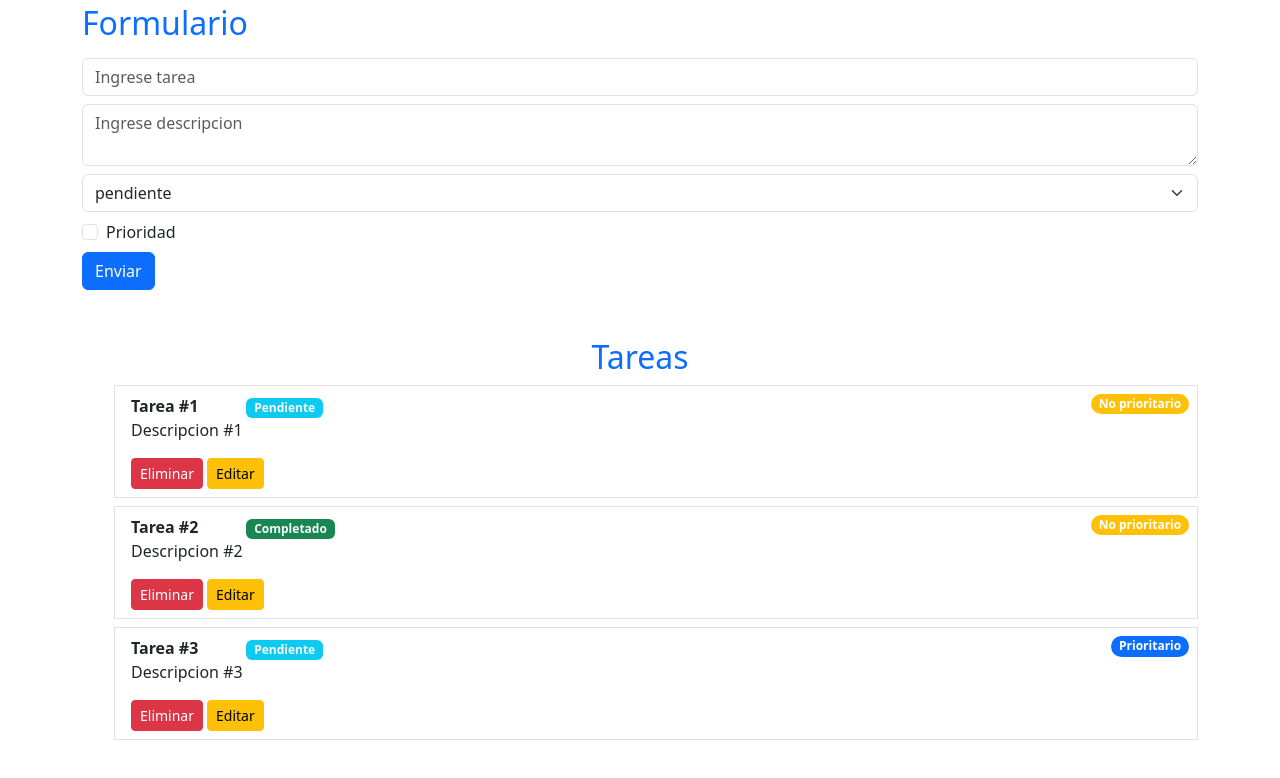
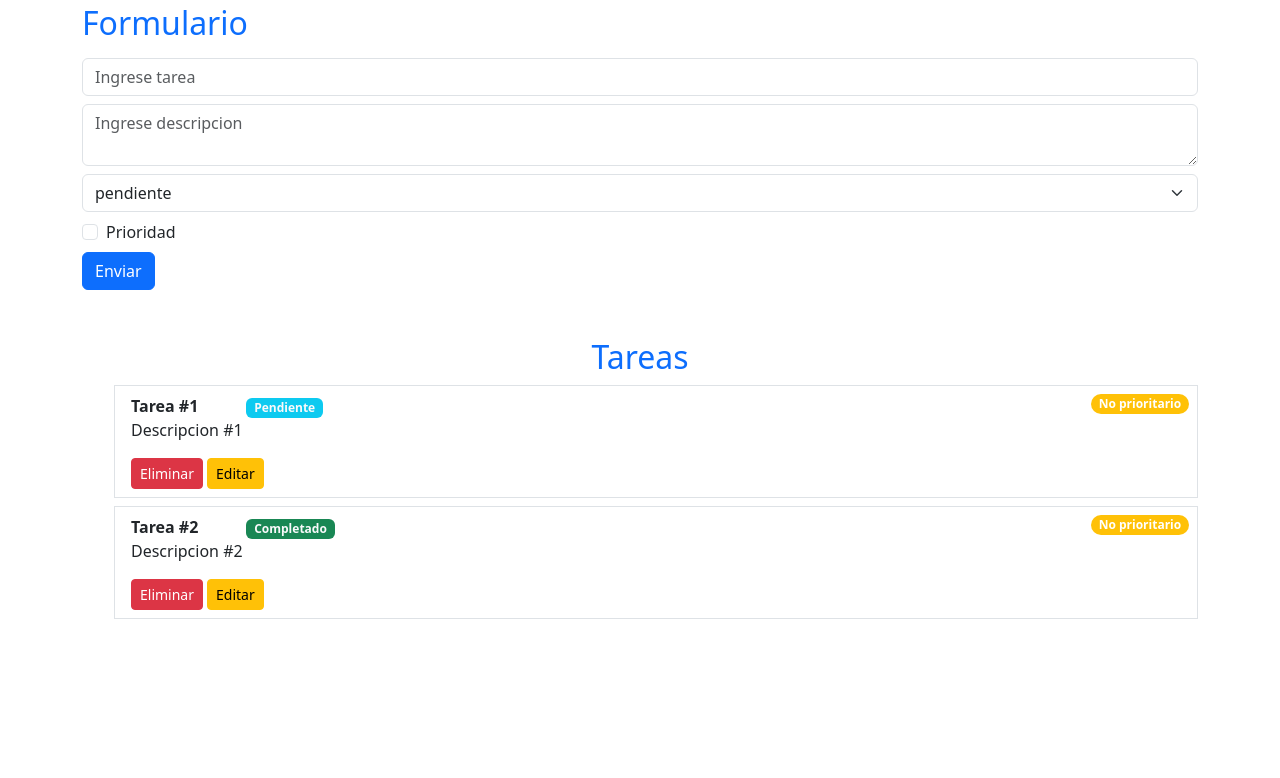
Before and after one commit to GRDevHub/gestorTareas, a React (Vite) app: page / in a window 1280 px wide. Shown: the top 778 px of the page. Built offline with nearby package versions, Linux system fonts and the light colour scheme.

Commit message:
Agregar funcionalidad para guardar en el localStorage con el hook useEffect()

```diff
--- a/src/App.jsx
+++ b/src/App.jsx
@@ -1,9 +1,12 @@
-import { useState } from "react"
+import { useEffect, useState } from "react"
 import Tareas from "./Components/Tareas";
 import Formulario from "./Components/Formulario";
 import Swal from 'sweetalert2';
 
-const tareasIniciales = [
+const tareasIniciales =
+    localStorage.getItem('tareas')
+        ? JSON.parse(localStorage.getItem('tareas'))
+        : [
             {
                 id: 1,
                 title: 'Tarea #1',
@@ -17,24 +20,24 @@ const tareasIniciales = [
                 description: 'Descripcion #2',
                 state: true,
                 priority: false,
-  },
-  {
-    id: 3,
-    title: 'Tarea #3',
-    description: 'Descripcion #3',
-    state: false,
-    priority: true,
-  },
-]
+            }
+        ];
 function App() {
     const [tareasArray, setTareasArray] = useState(tareasIniciales);
 
+    useEffect( () => {
+        // Guardar el arreglo al localStorage
+        localStorage.setItem('tareas', JSON.stringify(tareasArray));
+    },[tareasArray]);
+
+    // Agregar tarea
     const agregarTarea = nueva_tarea => {
         setTareasArray([...tareasArray, nueva_tarea]);
     }
 
+    // Eliminar tare
     const eliminarTarea = (id) => {
-  const tareas = tareasArray.filter( item => item.id !== id);
+        const tareas = tareasArray.filter(item => item.id !== id);
         setTareasArray(tareas);
         Swal.fire({
             position: "center",
@@ -45,9 +48,10 @@ const eliminarTarea = (id) => {
         });
     }
 
+    // Actualizar tarea
     const updateTarea = (id) => {
-  const tareaCambio = tareasArray.map( item => {
-    if(item.id === id){
+        const tareaCambio = tareasArray.map(item => {
+            if (item.id === id) {
                 item.state = !item.state;
             }
             return item;
@@ -59,8 +63,8 @@ const updateTarea = (id) => {
     return (
         <div className="container my-1">
             <h2 className="text-primary mb-3">Formulario</h2>
-      <Formulario agregarTarea={ agregarTarea } />
-      <Tareas tareasArray={tareasArray} eliminar={ eliminarTarea } actualizar={ updateTarea } />
+            <Formulario agregarTarea={agregarTarea} />
+            <Tareas tareasArray={tareasArray} eliminar={eliminarTarea} actualizar={updateTarea} />
         </div>
     )
 }
--- a/src/Components/CardTareas.jsx
+++ b/src/Components/CardTareas.jsx
@@ -1,7 +1,7 @@
 import PropTypes from 'prop-types';
 
 const CardTareas = ( { item, eliminar, actualizar } ) => {
-    const {title, description, state, priority, id} = item;
+    const { title, description, state, priority, id } = item;
 
     return (
         <li className='list-group-item d-flex justify-content-between align-items-start mt-2 border p-2'>
--- a/src/Components/Formulario.jsx
+++ b/src/Components/Formulario.jsx
@@ -13,7 +13,7 @@ const Formulario = ({ agregarTarea }) => {
     const {title, description, state, priority} = tarea;
 
     const modificarCampo = (e) => {
-        console.log(e.target.name)
+        // console.log(e.target.name)
         if(e.target.name !== 'priority'){
             setTarea({ ...tarea, [e.target.name]: e.target.value })
         }else{
```
Lines whose indentation alone changed are shown as unchanged.
